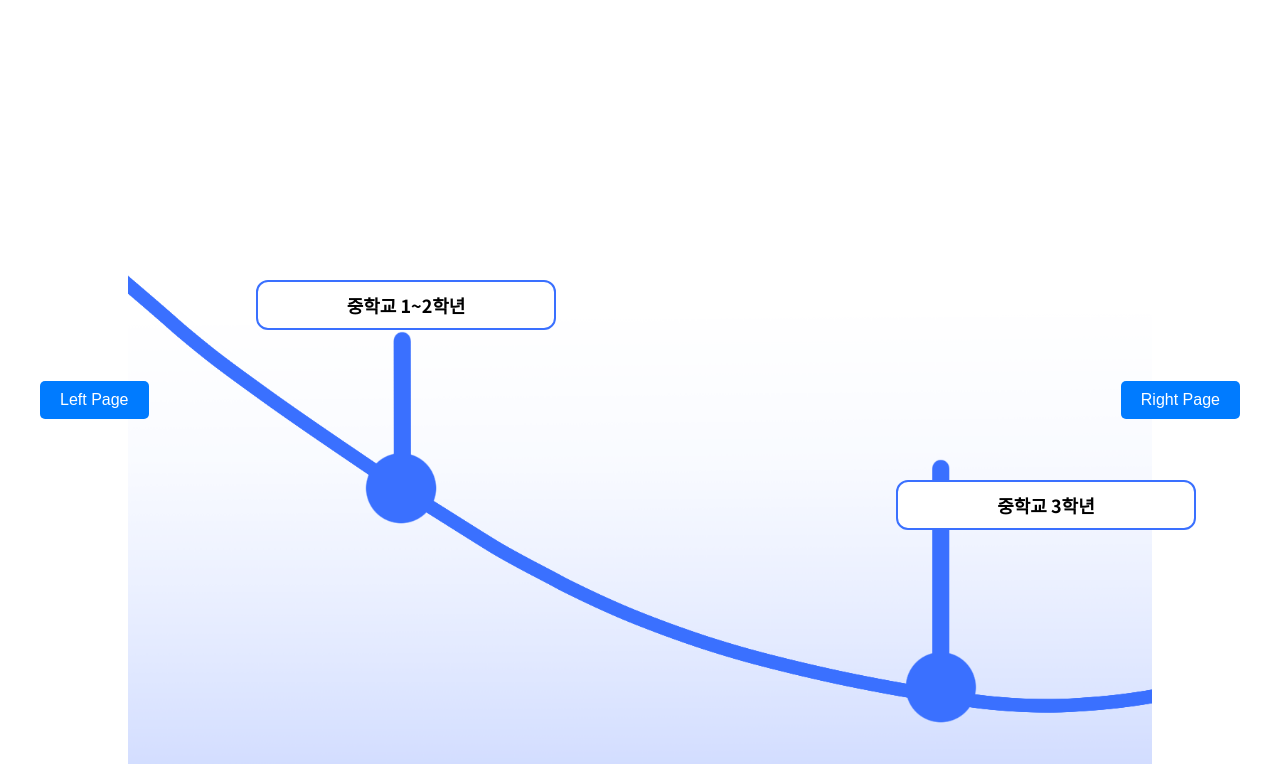
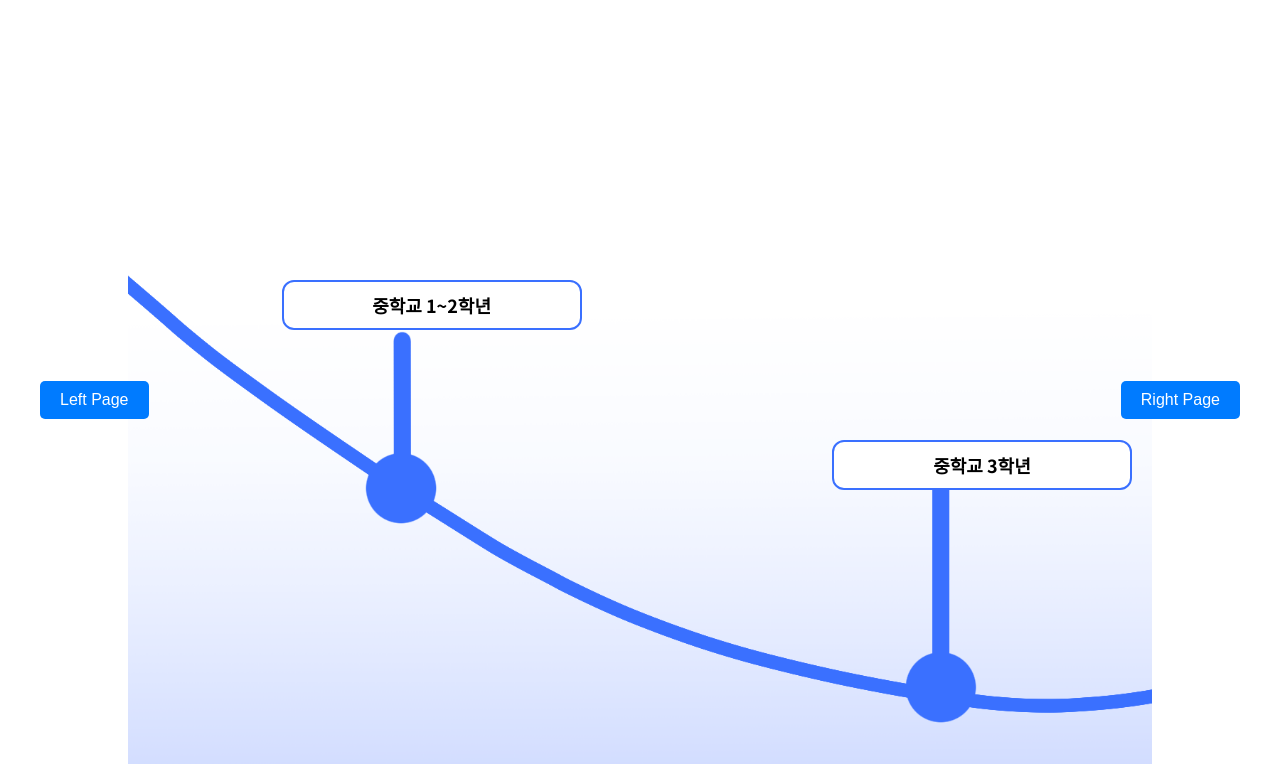
Before and after one commit to acidify04/2024ActFinalAssignment, a Spring Boot app: page /past/page_2 in a window 1280 px wide. Shown: the top 780 px of the page. Run offline with Spring Boot 4, Linux system fonts and the light colour scheme.

Commit message:
css 위치 재조정 및 4번째 페이지 수정

```diff
--- a/2024act/2024act/src/main/resources/static/assets/stylesheets/past/page_2.css
+++ b/2024act/2024act/src/main/resources/static/assets/stylesheets/past/page_2.css
@@ -12,14 +12,14 @@ body {
     /*top: 50px;*/
     /*left: 200px;*/
     top: 35%;
-    left: 20%;
+    left: 22%;
     z-index: 3; /* z-index 속성 추가 */
 
 }
 
 #container2 {
-    top: 60%;
-    left: 70%;
+    top: 55%;
+    left: 65%;
     z-index: 4; /* z-index 속성 추가 */
 }
 
--- a/2024act/2024act/src/main/resources/static/assets/stylesheets/past/page_4.css
+++ b/2024act/2024act/src/main/resources/static/assets/stylesheets/past/page_4.css
@@ -11,7 +11,7 @@ body {
 #container1 {
     /*top: 50px;*/
     /*left: 200px;*/
-    top: 30%;
+    top: 35%;
     left: 15%;
     z-index: 3; /* z-index 속성 추가 */
 
```
Also changed, not shown: 2024act/2024act/src/main/resources/static/assets/images/past_page_04.png.
